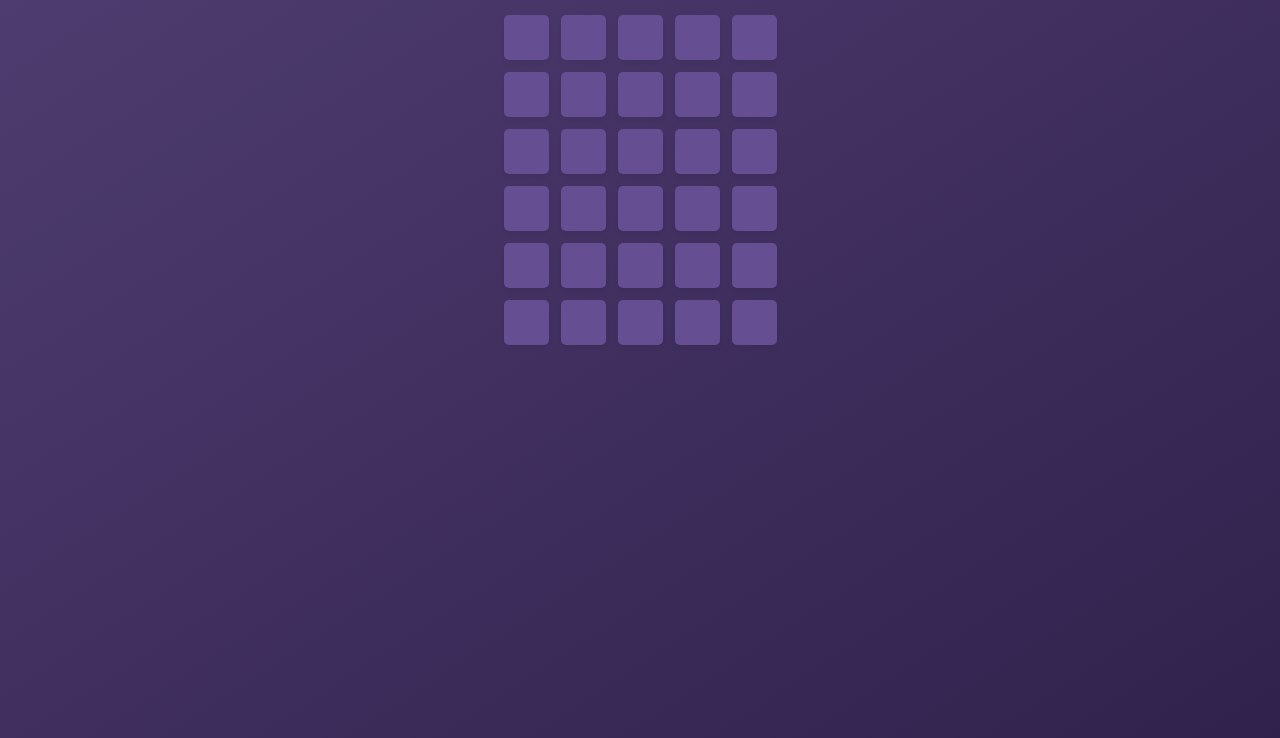
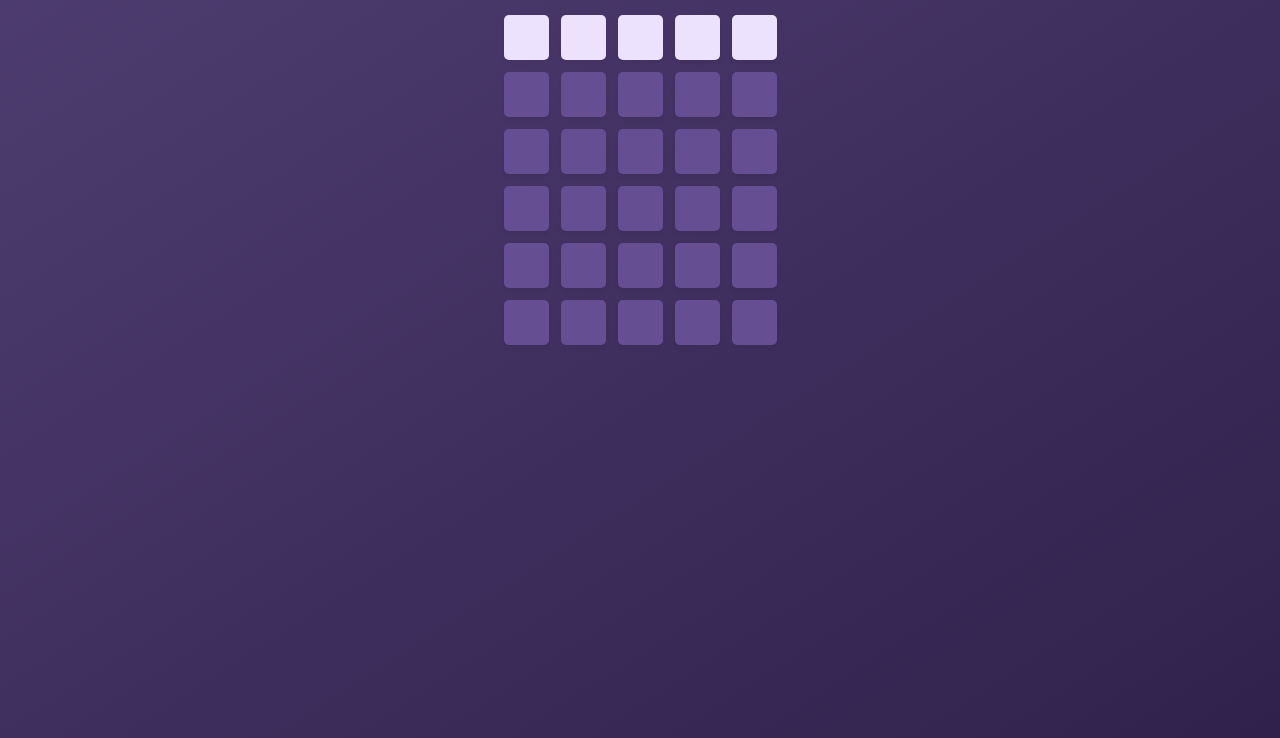
Before and after one commit to DeepsDali/Wordle, a plain HTML site: page index.html in a window 1280 px wide. Shown: the part 82-820 px from the top of the page. Drawn offline with Linux system fonts and the light colour scheme; a web font is replaced by a local one.

Commit message:
Styled current row and created function to update row
Relates #2

```diff
--- a/JS/script.js
+++ b/JS/script.js
@@ -37,7 +37,19 @@ const handleEnterKey = (event) => {
       const nextCell = gridContainer.children[nextCellIndex];
       nextCell.focus();
     }
+    updateCurrentRow();
   }
+};
+//Update rows
+const updateCurrentRow = () => {
+  const allRows = Array.from(gridContainer.children);
+  const rowStartIndex = currentRow * columns;
+  const rowEndIndex = rowStartIndex + columns;
+
+  allRows.forEach((cell, i) => {
+    const isCurrentRowCell = i >= rowStartIndex && i < rowEndIndex;
+    cell.classList.toggle("curr-row-cell", isCurrentRowCell);
+  });
 };
 // Create basic grid
 Array.from({ length: rows }).forEach(() => {
@@ -54,3 +66,4 @@ Array.from({ length: rows }).forEach(() => {
 // Add focus to the first cell on site load
 const initialCell = gridContainer.children[0];
 initialCell.focus();
+updateCurrentRow();
--- a/style.css
+++ b/style.css
@@ -63,3 +63,7 @@ h1 {
   background-color: var(--dark);
   box-shadow: rgba(0, 0, 0, 0.04) 0px 3px 5px;
 }
+.curr-row-cell {
+  background-color: var(--light);
+  color: var(--darker);
+}
```
